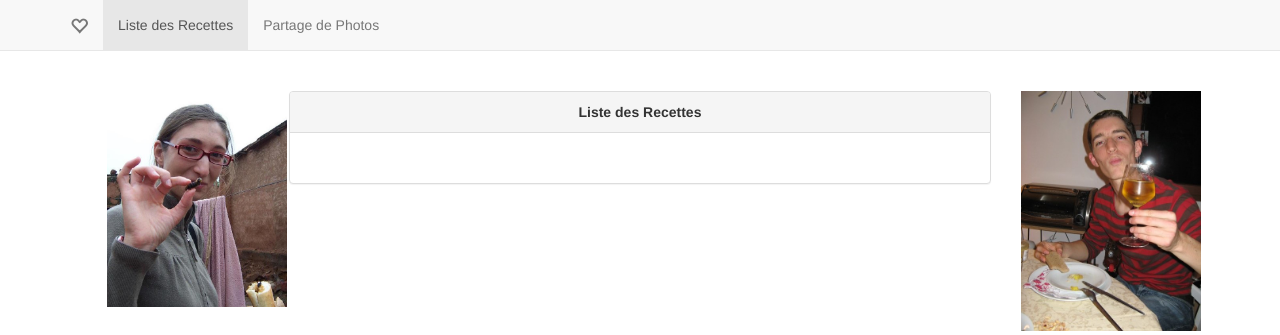
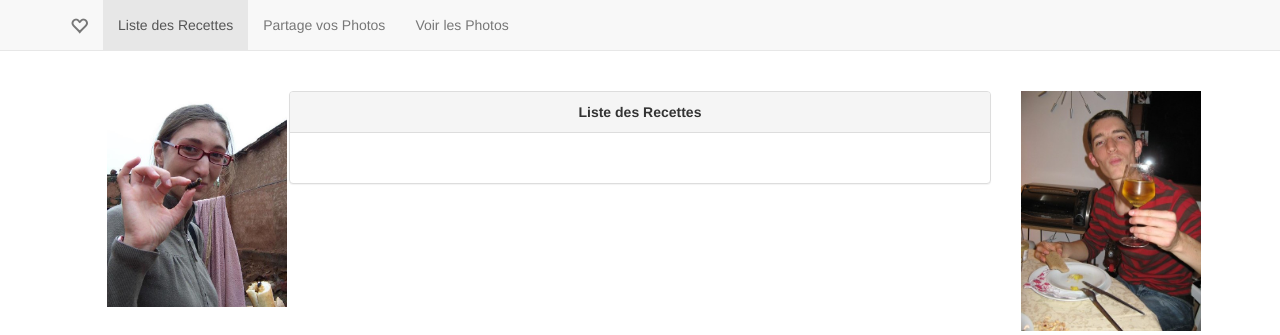
Before and after one commit to sebastienpro/weeding, a Django app: page / in a window 1280 px wide. Shown: the top 335 px of the page. Run offline with Django 3.2, Linux system fonts and the light colour scheme; data that the repository does not hold is empty; some libraries are stand-ins or nearby versions.

Commit message:
add link to consult photos

```diff
--- a/book/templates/base.html
+++ b/book/templates/base.html
@@ -47,7 +47,8 @@
         <div id="navbar-main" class="navbar-collapse collapse">
             <ul class="nav navbar-nav navbar-left">
                 <li {% if menu == "home" %}class="active"{% endif %}><a href="{% url "home" %}">Liste des Recettes</a></li>
-                <li {% if menu == "photos" %}class="active"{% endif %}><a href="{% url "photos" %}">Partage de Photos</a></li>
+                <li {% if menu == "photos" %}class="active"{% endif %}><a href="{% url "photos" %}">Partage vos Photos</a></li>
+                <li><a href="http://mariage.antoine-marion.top/flickr" target="_blank">Voir les Photos</a></li>
             </ul>
         </div>
     </div>
```
